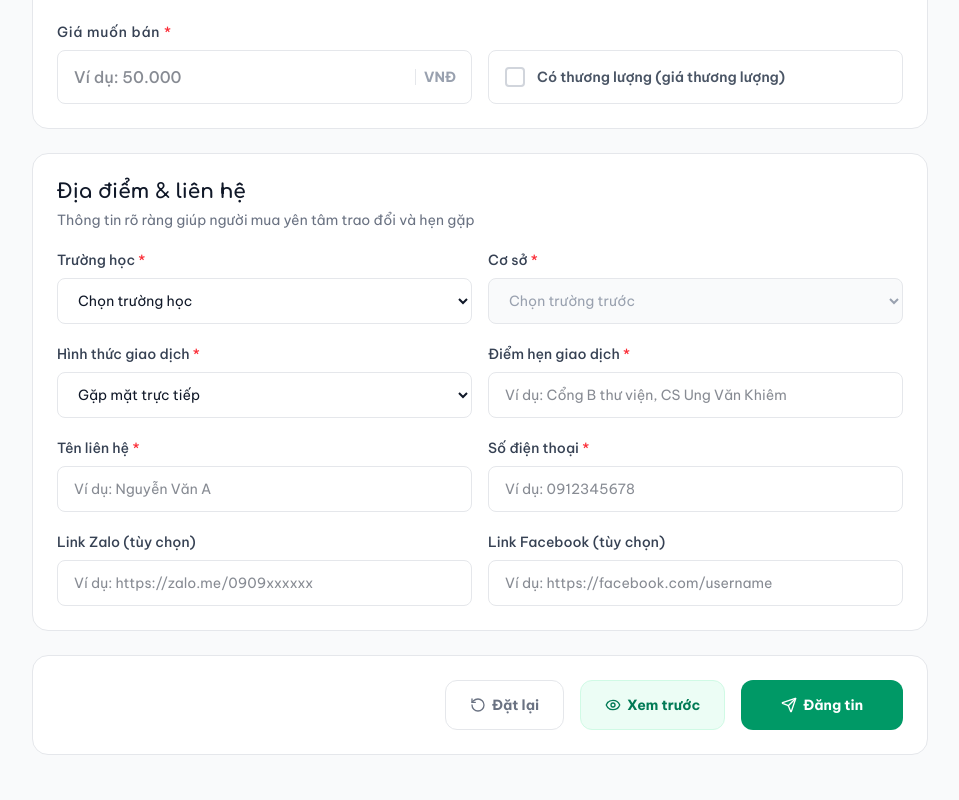
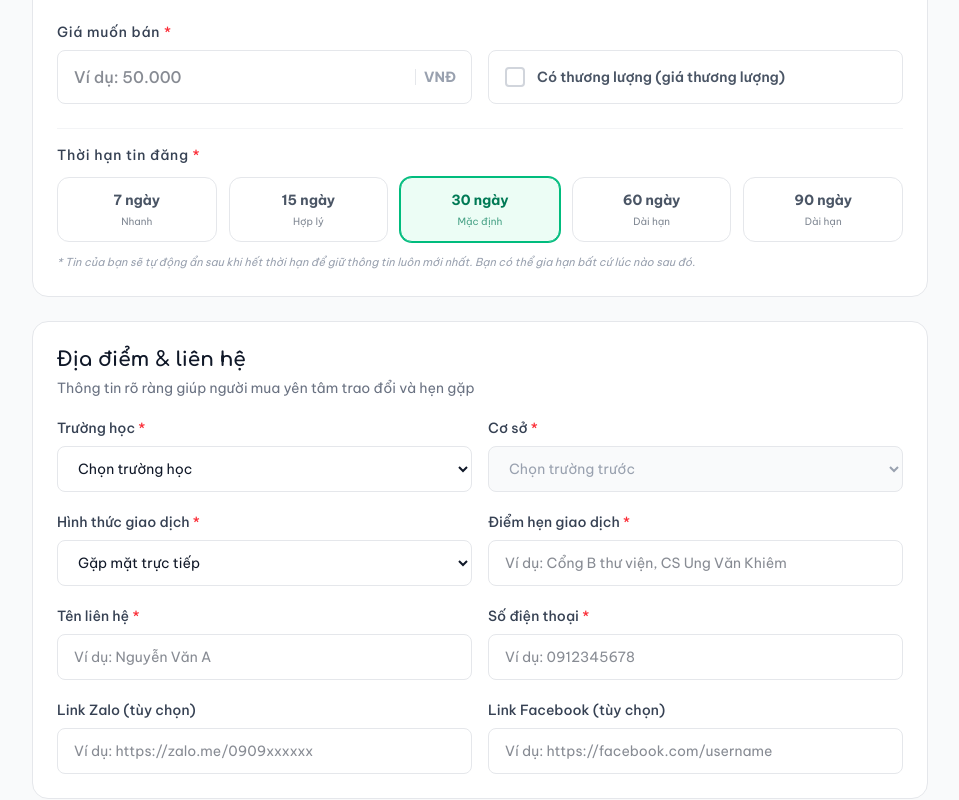
Before and after one commit to ngcnguywn0124/FE-LUM-trade-ecommerce, a Next.js app: page /dang-tin in a window 1280 px wide. Shown: the part 1520-2320 px from the top of the page, without its empty margins (155-1114 px from the left). Built offline with nearby package versions, Linux system fonts and the light colour scheme.

Commit message:
style: update postItems v888

```diff
--- a/components/features/post-item/PostItemPage.tsx
+++ b/components/features/post-item/PostItemPage.tsx
@@ -30,6 +30,7 @@ const initialFormData: PostItemFormData = {
   zaloLink: '',
   facebookLink: '',
   imagePreviews: [],
+  expiryDays: 30,
 };
 
 const PostItemPage = () => {
--- a/components/features/post-item/PostItemPreview.tsx
+++ b/components/features/post-item/PostItemPreview.tsx
@@ -100,6 +100,7 @@ const PostItemPreview = ({ formData, inModal = false }: PostItemPreviewProps) =>
             <InfoItem label="Cơ sở" value={campus?.name} />
             <InfoItem label="Tình trạng" value={conditionLabel} />
             <InfoItem label="Giao dịch" value={transactionTypeLabel} />
+            <InfoItem label="Thời hạn tin" value={`${formData.expiryDays} ngày`} />
           </div>
         </div>
 
--- a/components/features/post-item/PostItemPricing.tsx
+++ b/components/features/post-item/PostItemPricing.tsx
@@ -124,6 +124,35 @@ const PostItemPricing = ({ formData, errors, onFieldChange }: PostItemPricingPro
             </div>
           </div>
         )}
+
+        {/* Thời hạn bài đăng */}
+        <div className="pt-4 border-t border-gray-100">
+          <label className="block text-sm font-medium text-gray-700 mb-3 tracking-wider">
+            Thời hạn tin đăng <span className="text-red-500">*</span>
+          </label>
+          <div className="grid grid-cols-3 sm:grid-cols-5 gap-3">
+            {[7, 15, 30, 60, 90].map((days) => (
+              <button
+                key={days}
+                type="button"
+                onClick={() => onFieldChange('expiryDays', days)}
+                className={`flex flex-col items-center justify-center gap-1 rounded-xl border py-3 transition-all cursor-pointer ${
+                  formData.expiryDays === days
+                    ? 'border-emerald-500 bg-emerald-50 text-emerald-700 ring-1 ring-emerald-500'
+                    : 'border-gray-200 bg-white text-gray-600 hover:border-gray-200 hover:bg-gray-50'
+                }`}
+              >
+                <span className="text-sm font-bold">{days} ngày</span>
+                <span className="text-[10px] opacity-70">
+                  {days === 7 ? 'Nhanh' : days === 15 ? 'Hợp lý' : days === 30 ? 'Mặc định' : 'Dài hạn'}
+                </span>
+              </button>
+            ))}
+          </div>
+          <p className="mt-3 text-[11px] text-gray-400 leading-relaxed italic">
+            * Tin của bạn sẽ tự động ẩn sau khi hết thời hạn để giữ thông tin luôn mới nhất. Bạn có thể gia hạn bất cứ lúc nào sau đó.
+          </p>
+        </div>
       </div>
     </PostItemSection>
   );
--- a/types/post.ts
+++ b/types/post.ts
@@ -27,6 +27,7 @@ export interface PostItemFormData {
   zaloLink: string;
   facebookLink: string;
   imagePreviews: string[];
+  expiryDays: number;
 }
 
 export interface PostItemErrors {
```
